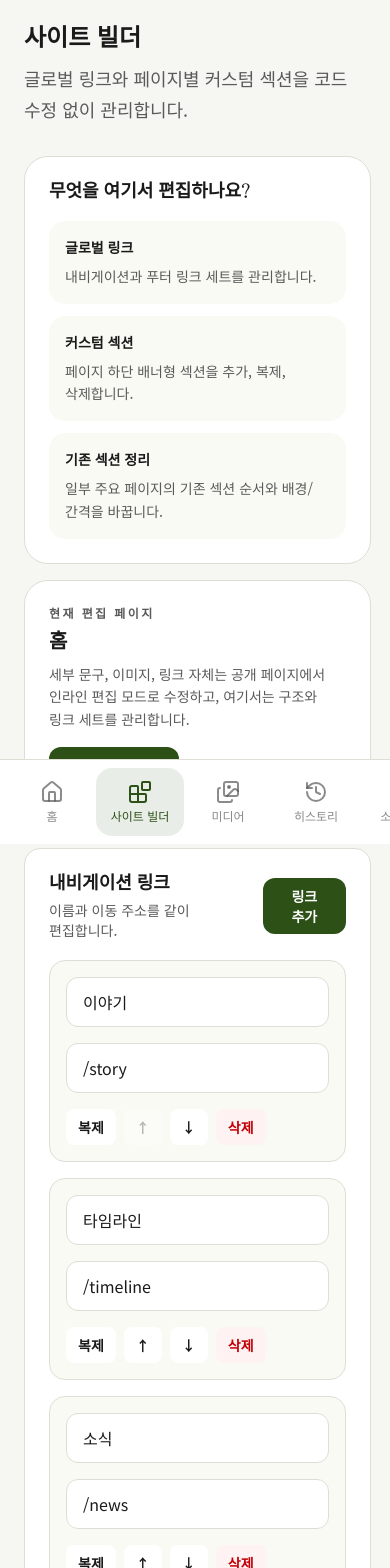
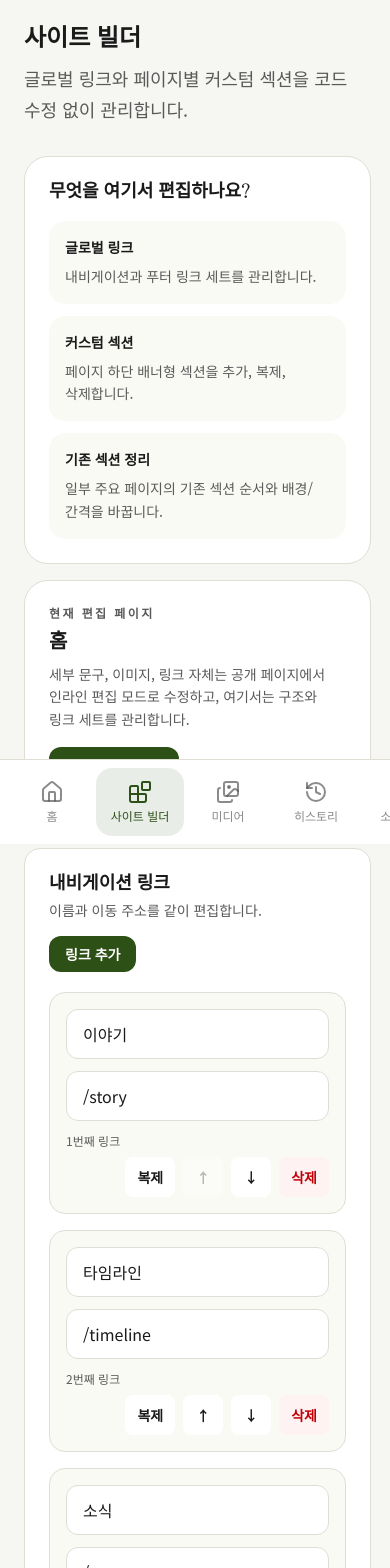
Before and after one commit to hwangtab/pine-nut, a Next.js app in the folder website/: page /admin/site-builder in a window 390 px wide. Shown: the top 1568 px of the page. Built offline with nearby package versions, Linux system fonts and the light colour scheme; no server answers; the database is empty.

Commit message:
Fix admin mobile and builder layout overflow

```diff
--- a/website/src/app/admin/news/NewsListActions.tsx
+++ b/website/src/app/admin/news/NewsListActions.tsx
@@ -30,12 +30,12 @@ export default function NewsListActions({ id, isDeleted }: { id: number; isDelet
   }
 
   return (
-    <div className="flex flex-col items-end gap-1 shrink-0">
-      <div className="flex items-center gap-2">
+    <div className="flex w-full shrink-0 flex-col gap-1 sm:w-auto sm:items-end">
+      <div className="flex flex-wrap items-center gap-2 sm:justify-end">
         {!isDeleted && (
           <Link
             href={`/admin/news/${id}/edit`}
-            className="min-h-[44px] px-5 py-3 text-base font-bold text-[var(--color-forest)] bg-[var(--color-forest)]/10 hover:bg-[var(--color-forest)]/20 rounded-lg transition-colors"
+            className="min-h-[44px] rounded-lg bg-[var(--color-forest)]/10 px-5 py-3 text-base font-bold text-[var(--color-forest)] transition-colors hover:bg-[var(--color-forest)]/20"
           >
             수정
           </Link>
@@ -44,7 +44,7 @@ export default function NewsListActions({ id, isDeleted }: { id: number; isDelet
           <button
             onClick={handleRestore}
             disabled={loading}
-            className="min-h-[44px] px-5 py-3 text-base font-bold text-[var(--color-sky)] bg-[var(--color-sky)]/10 hover:bg-[var(--color-sky)]/20 rounded-lg transition-colors disabled:opacity-50"
+            className="min-h-[44px] rounded-lg bg-[var(--color-sky)]/10 px-5 py-3 text-base font-bold text-[var(--color-sky)] transition-colors hover:bg-[var(--color-sky)]/20 disabled:opacity-50"
           >
             {loading ? "처리 중..." : "복원"}
           </button>
@@ -52,7 +52,7 @@ export default function NewsListActions({ id, isDeleted }: { id: number; isDelet
           <button
             onClick={handleDelete}
             disabled={loading}
-            className="min-h-[44px] px-5 py-3 text-base font-bold text-[var(--color-danger)] bg-[var(--color-danger-bg)] hover:bg-[var(--color-danger-border)] rounded-lg transition-colors disabled:opacity-50"
+            className="min-h-[44px] rounded-lg bg-[var(--color-danger-bg)] px-5 py-3 text-base font-bold text-[var(--color-danger)] transition-colors hover:bg-[var(--color-danger-border)] disabled:opacity-50"
           >
             {loading ? "처리 중..." : "삭제"}
           </button>
--- a/website/src/app/admin/news/page.tsx
+++ b/website/src/app/admin/news/page.tsx
@@ -15,7 +15,7 @@ export default async function AdminNewsPage({ searchParams }: { searchParams: Se
 
   return (
     <div className="p-6 md:p-10 max-w-4xl mx-auto">
-      <div className="flex items-center justify-between mb-6">
+      <div className="mb-6 flex flex-col items-start gap-3 sm:flex-row sm:items-center sm:justify-between">
         <h1 className="text-2xl font-bold text-[var(--color-admin-text)]">소식 관리</h1>
         <Link
           href="/admin/news/new"
@@ -26,7 +26,7 @@ export default async function AdminNewsPage({ searchParams }: { searchParams: Se
       </div>
 
       <form method="get" className="mb-6">
-        <div className="flex gap-2">
+        <div className="flex flex-col gap-2 sm:flex-row">
           <input
             name="q"
             type="text"
@@ -54,7 +54,7 @@ export default async function AdminNewsPage({ searchParams }: { searchParams: Se
             {allNews.map((item) => (
               <div
                 key={item.id}
-                className={`bg-[var(--color-admin-surface)] rounded-xl border border-[var(--color-admin-border)] p-5 flex items-center justify-between gap-4 ${
+                className={`bg-[var(--color-admin-surface)] rounded-xl border border-[var(--color-admin-border)] p-5 flex flex-col items-start gap-4 sm:flex-row sm:items-center sm:justify-between ${
                   item.isDeleted ? "opacity-50" : ""
                 }`}
               >
--- a/website/src/app/admin/timeline/TimelineListActions.tsx
+++ b/website/src/app/admin/timeline/TimelineListActions.tsx
@@ -30,12 +30,12 @@ export default function TimelineListActions({ id, isDeleted }: { id: number; isD
   }
 
   return (
-    <div className="flex flex-col items-end gap-1 shrink-0">
-      <div className="flex items-center gap-2">
+    <div className="flex w-full shrink-0 flex-col gap-1 sm:w-auto sm:items-end">
+      <div className="flex flex-wrap items-center gap-2 sm:justify-end">
         {!isDeleted && (
           <Link
             href={`/admin/timeline/${id}/edit`}
-            className="min-h-[44px] px-5 py-3 text-base font-bold text-[var(--color-sky)] bg-[var(--color-sky)]/10 hover:bg-[var(--color-sky)]/20 rounded-lg transition-colors"
+            className="min-h-[44px] rounded-lg bg-[var(--color-sky)]/10 px-5 py-3 text-base font-bold text-[var(--color-sky)] transition-colors hover:bg-[var(--color-sky)]/20"
           >
             수정
           </Link>
@@ -44,7 +44,7 @@ export default function TimelineListActions({ id, isDeleted }: { id: number; isD
           <button
             onClick={handleRestore}
             disabled={loading}
-            className="min-h-[44px] px-5 py-3 text-base font-bold text-[var(--color-sky)] bg-[var(--color-sky)]/10 hover:bg-[var(--color-sky)]/20 rounded-lg transition-colors disabled:opacity-50"
+            className="min-h-[44px] rounded-lg bg-[var(--color-sky)]/10 px-5 py-3 text-base font-bold text-[var(--color-sky)] transition-colors hover:bg-[var(--color-sky)]/20 disabled:opacity-50"
           >
             {loading ? "처리 중..." : "복원"}
           </button>
@@ -52,7 +52,7 @@ export default function TimelineListActions({ id, isDeleted }: { id: number; isD
           <button
             onClick={handleDelete}
             disabled={loading}
-            className="min-h-[44px] px-5 py-3 text-base font-bold text-[var(--color-danger)] bg-[var(--color-danger-bg)] hover:bg-[var(--color-danger-border)] rounded-lg transition-colors disabled:opacity-50"
+            className="min-h-[44px] rounded-lg bg-[var(--color-danger-bg)] px-5 py-3 text-base font-bold text-[var(--color-danger)] transition-colors hover:bg-[var(--color-danger-border)] disabled:opacity-50"
           >
             {loading ? "처리 중..." : "삭제"}
           </button>
--- a/website/src/components/admin/SiteBuilderManager.tsx
+++ b/website/src/components/admin/SiteBuilderManager.tsx
@@ -231,7 +231,7 @@ export default function SiteBuilderManager({
     setItems: Dispatch<SetStateAction<BuilderLinkItem[]>>,
   ) => (
     <div className="rounded-2xl border border-[var(--color-admin-border)] bg-[var(--color-admin-surface)] p-6">
-      <div className="mb-5 flex items-center justify-between gap-4">
+      <div className="mb-5 flex flex-col items-start justify-between gap-4 sm:flex-row sm:items-center">
         <div>
           <h2 className="text-lg font-bold text-[var(--color-admin-text)]">{title}</h2>
           <p className="mt-1 text-sm text-[var(--color-admin-muted)]">
@@ -253,7 +253,7 @@ export default function SiteBuilderManager({
             key={item.id}
             className="rounded-2xl border border-[var(--color-admin-border)] bg-[var(--color-bg)] p-4"
           >
-            <div className="grid gap-4 md:grid-cols-[1fr_1.6fr_auto]">
+            <div className="grid gap-3 lg:grid-cols-[minmax(0,0.95fr)_minmax(0,1.15fr)]">
               <input
                 value={item.label}
                 onChange={(event) =>
@@ -282,7 +282,12 @@ export default function SiteBuilderManager({
                 className="rounded-xl border border-[var(--color-admin-border)] bg-white px-4 py-3 text-base text-[var(--color-admin-text)] outline-none focus:border-[var(--color-forest)]"
                 placeholder="/story 또는 https://..."
               />
-              <div className="flex items-center gap-2">
+            </div>
+            <div className="mt-3 flex flex-wrap items-center justify-end gap-2">
+              <div className="mr-auto text-xs text-[var(--color-admin-muted)]">
+                {index + 1}번째 링크
+              </div>
+              <div className="flex flex-wrap items-center justify-end gap-2">
                 <button
                   type="button"
                   onClick={() =>
@@ -292,7 +297,7 @@ export default function SiteBuilderManager({
                       return [...prev, { ...current, id: createEmptyBuilderLink().id }];
                     })
                   }
-                  className="rounded-lg bg-white px-3 py-2 text-sm font-semibold text-[var(--color-admin-text)] transition-colors hover:bg-[var(--color-admin-border)]"
+                  className="min-h-[40px] rounded-lg bg-white px-3 py-2 text-sm font-semibold text-[var(--color-admin-text)] transition-colors hover:bg-[var(--color-admin-border)]"
                 >
                   복제
                 </button>
@@ -300,7 +305,8 @@ export default function SiteBuilderManager({
                   type="button"
                   onClick={() => setItems((prev) => moveItem(prev, index, -1))}
                   disabled={index === 0}
-                  className="rounded-lg bg-white px-3 py-2 text-sm font-semibold text-[var(--color-admin-text)] transition-colors hover:bg-[var(--color-admin-border)] disabled:opacity-30"
+                  className="min-h-[40px] min-w-[40px] rounded-lg bg-white px-3 py-2 text-sm font-semibold text-[var(--color-admin-text)] transition-colors hover:bg-[var(--color-admin-border)] disabled:opacity-30"
+                  aria-label={`${item.label || "링크"} 위로 이동`}
                 >
                   ↑
                 </button>
@@ -308,7 +314,8 @@ export default function SiteBuilderManager({
                   type="button"
                   onClick={() => setItems((prev) => moveItem(prev, index, 1))}
                   disabled={index === items.length - 1}
-                  className="rounded-lg bg-white px-3 py-2 text-sm font-semibold text-[var(--color-admin-text)] transition-colors hover:bg-[var(--color-admin-border)] disabled:opacity-30"
+                  className="min-h-[40px] min-w-[40px] rounded-lg bg-white px-3 py-2 text-sm font-semibold text-[var(--color-admin-text)] transition-colors hover:bg-[var(--color-admin-border)] disabled:opacity-30"
+                  aria-label={`${item.label || "링크"} 아래로 이동`}
                 >
                   ↓
                 </button>
@@ -317,7 +324,7 @@ export default function SiteBuilderManager({
                   onClick={() =>
                     setItems((prev) => prev.filter((prevItem) => prevItem.id !== item.id))
                   }
-                  className="rounded-lg bg-red-50 px-3 py-2 text-sm font-semibold text-red-700 transition-colors hover:bg-red-100"
+                  className="min-h-[40px] rounded-lg bg-red-50 px-3 py-2 text-sm font-semibold text-red-700 transition-colors hover:bg-red-100"
                 >
                   삭제
                 </button>
```
Also changed, not shown: website/src/app/admin/timeline/page.tsx (+23 -5 lines), website/src/components/admin/MediaLibraryManager.tsx (+4 -4 lines).
